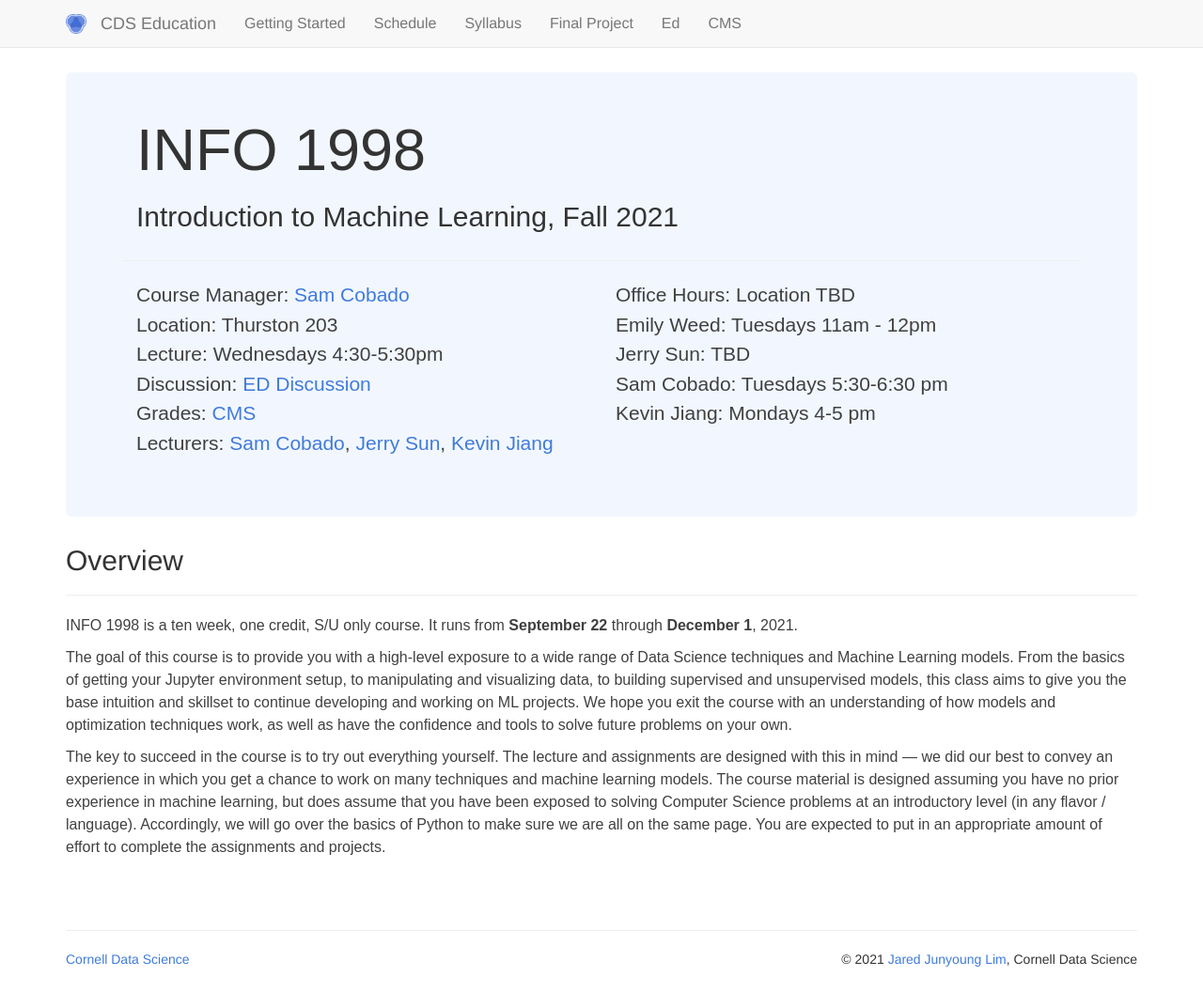
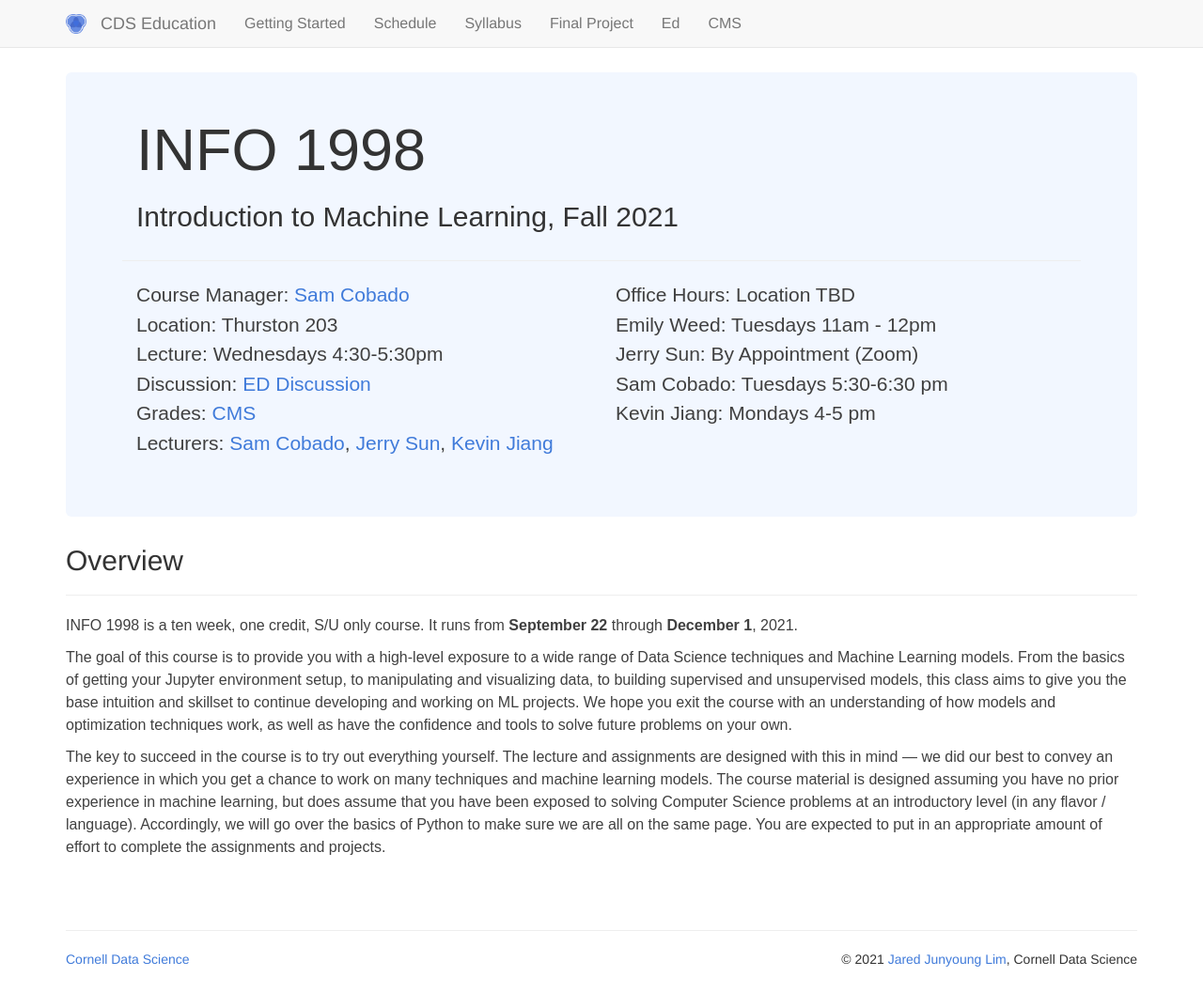
Before and after one commit to CornellDataScience/info1998, a Jekyll site: the page built from index.md, in a window 1280 px wide and 1056 px high. Shown: the whole window at 94% size. Built offline with Jekyll 4.4.1, drawn with Linux system fonts in a browser that asks for light colours.

Commit message:
edited Jerry's Office hours

```diff
--- a/_includes/core/title.html
+++ b/_includes/core/title.html
@@ -29,7 +29,7 @@
         <p>
           Office Hours: Location TBD<br />
             Emily Weed: Tuesdays 11am - 12pm<br />
-            Jerry Sun: TBD<br />
+            Jerry Sun: By Appointment (Zoom)<br />
             Sam Cobado: Tuesdays 5:30-6:30 pm <br />
             Kevin Jiang: Mondays 4-5 pm <br />
 
```
Also changed, not shown: 1 other file.
